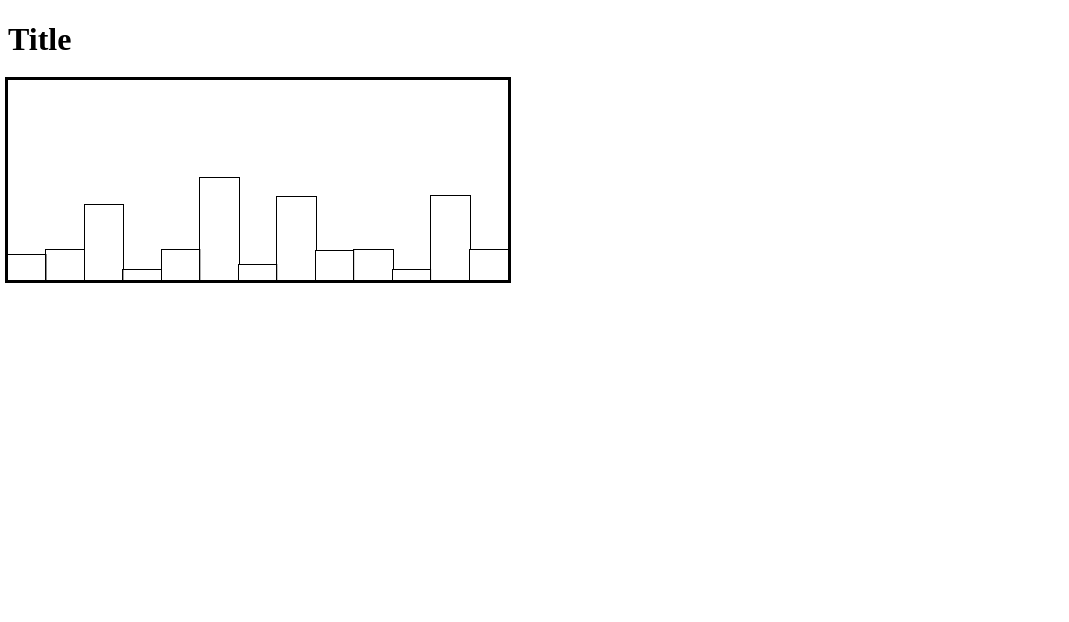
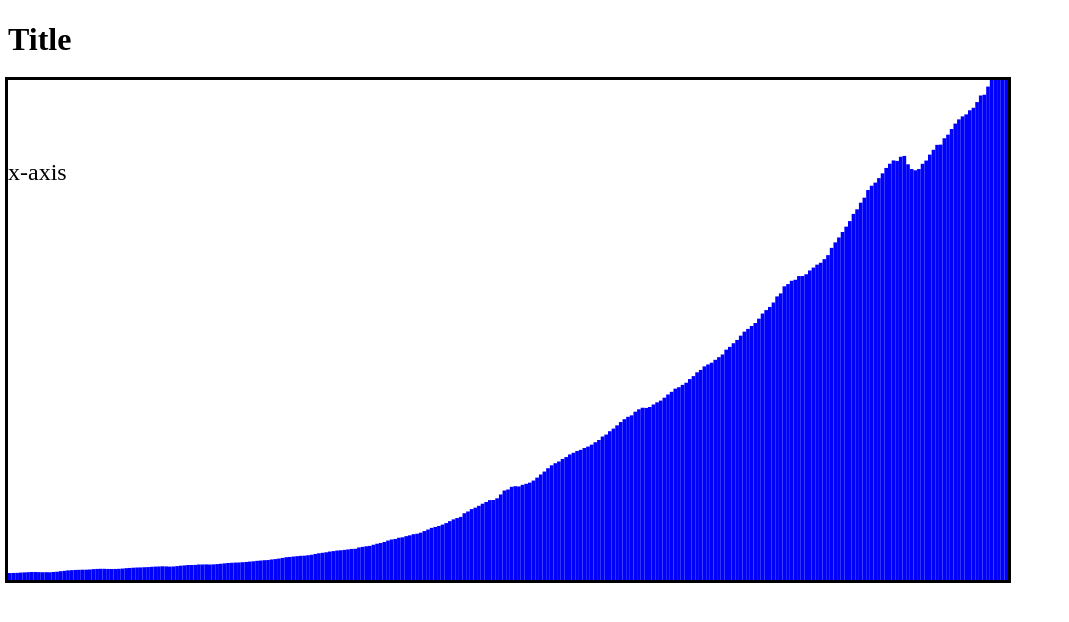
Before and after one commit to Thomas-Ocono/FCC-Bar-Chart, a website: page FCC-Bar-Chart.html in a window 1280 px wide. Shown: the whole page, without its empty margins (0-1069 px from the left). Drawn offline with nearby package versions, Linux system fonts and the light colour scheme.

Commit message:
9/14 tests passing

```diff
--- a/FCC-Bar-Chart.html
+++ b/FCC-Bar-Chart.html
@@ -9,5 +9,6 @@
     <h1 id="title">Title</h1>
     <script type="module" src="script.js"></script>
     <script src="https://d3js.org/d3.v6.min.js"></script>
+    <script src="https://cdn.freecodecamp.org/testable-projects-fcc/v1/bundle.js"></script>
   </body>
 </html>
--- a/script.js
+++ b/script.js
@@ -280,7 +280,7 @@ const test = [25, 30, 75, 10, 30, 102, 15, 83, 29, 30, 10, 84, 30];
 const w = 500;
 const h = 200;
 
-const svg = d3
+/*const svg = d3
   .select("body")
   .append("svg")
   .attr("width", w)
@@ -298,3 +298,33 @@ svg
   .attr("y", (d, i) => h - d)
   .attr("fill", "white")
   .attr("style", "outline: thin solid black");
+*/
+
+const svg = d3
+  .select("body")
+  .append("svg")
+  .attr("width", 1000)
+  .attr("height", 500)
+  .attr("style", "outline: solid black");
+
+svg
+  .append("g")
+  .attr("id", "x-axis")
+  .append("text")
+  .text("x-axis")
+  .attr("style", "font-size:1.5rem")
+  .attr("y", 100);
+svg.append("g").attr("id", "y-axis");
+svg
+  .selectAll("rect")
+  .data(data)
+  .enter()
+  .append("rect")
+  .attr("data-date", (d) => d[0])
+  .attr("data-gdp", (d) => d[1])
+  .attr("class", "bar")
+  .attr("height", (d) => d[1] / 35)
+  .attr("width", (d, i) => 1000 / data.length)
+  .attr("x", (d, i) => (i * 1000) / data.length)
+  .attr("y", (d, i) => 500 - d[1] / 35)
+  .attr("fill", "blue");
```
